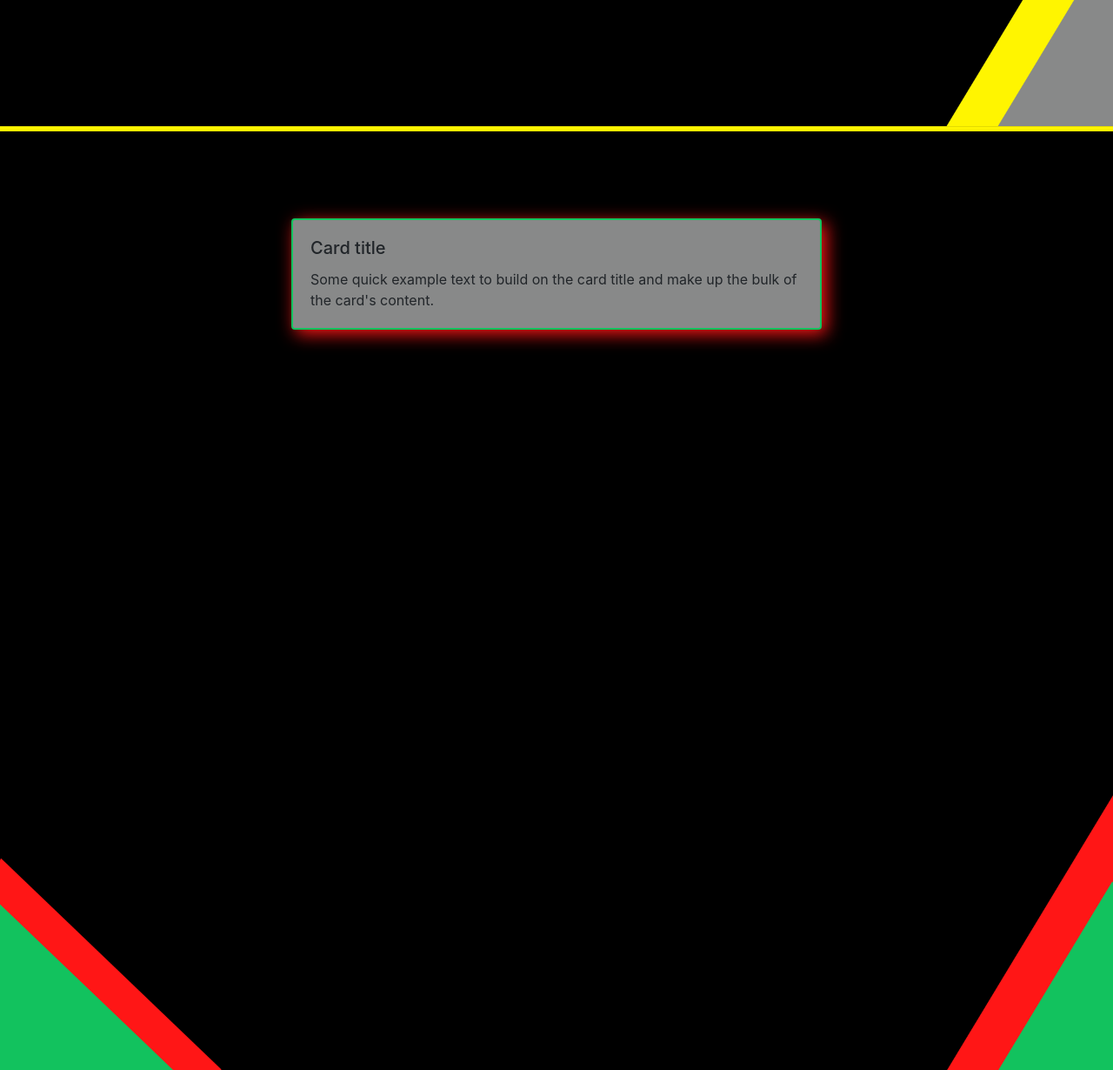
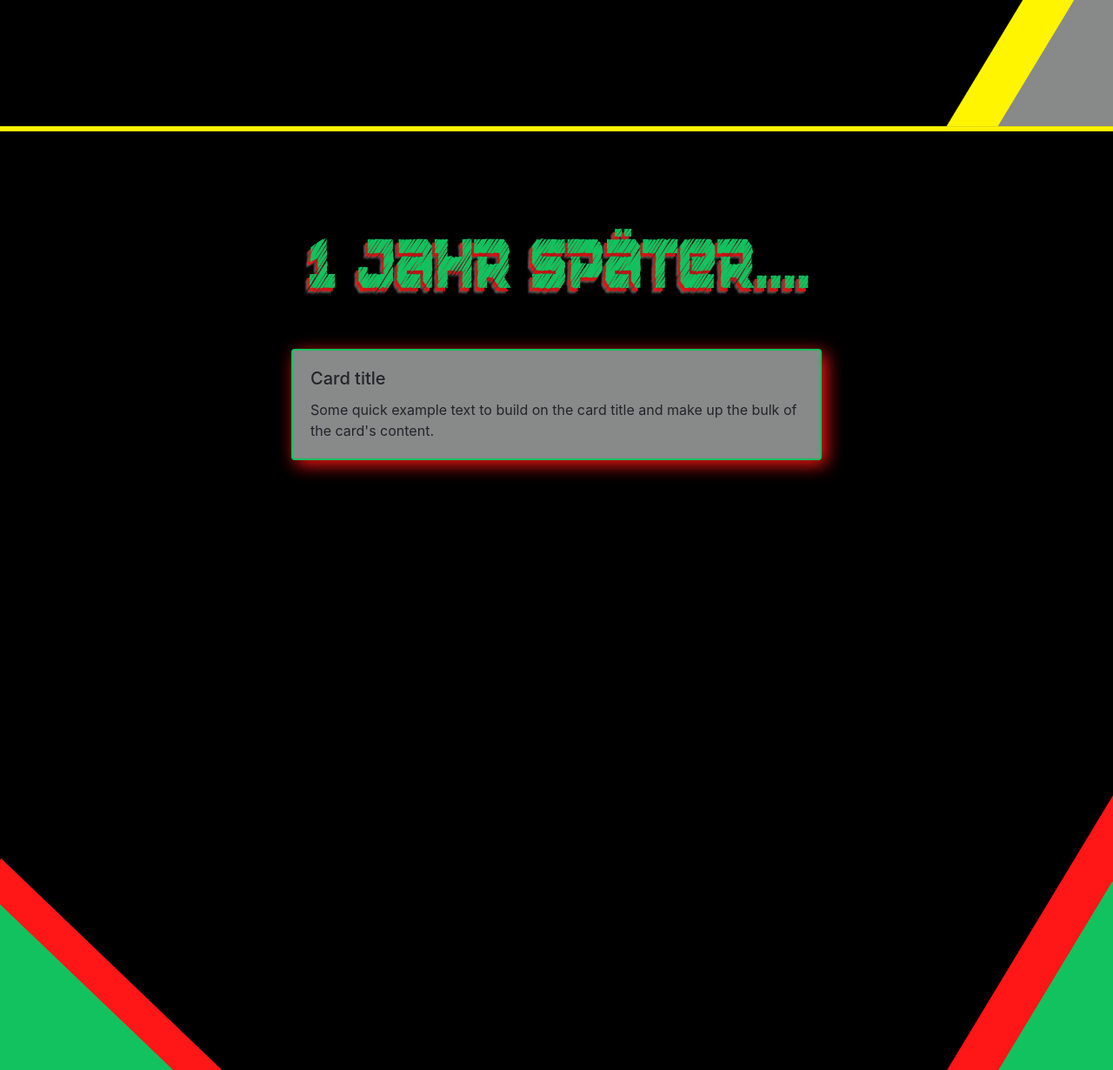
Before and after one commit to CruentoDraco/still-alive-info-webpage, a PHP site: page / in a window 1280 px wide. Shown: the part 2093-3323 px from the top of the page at 87% size. Run offline with PHP 8.4, Linux system fonts and the light colour scheme; some libraries are stand-ins or nearby versions.

Commit message:
wip cards

```diff
--- a/includes/start.html
+++ b/includes/start.html
@@ -49,7 +49,7 @@
 <div class="section bg-3">
     <div class="container-fluid">
         <div class="row">
-            <div class="col-md-12 min-h-100">&nbsp;</div>
+            <div class="col-md-12 min-h-250">&nbsp;</div>
             <div class="col-md-3">&nbsp;</div>
             <div class="col-md-6">
                 <div class="card one-year-later-card">
--- a/main.css
+++ b/main.css
@@ -132,3 +132,7 @@
 .min-h-100{
     min-height: 100px;
 }
+
+.min-h-250{
+    min-height: 250px;
+}
```
